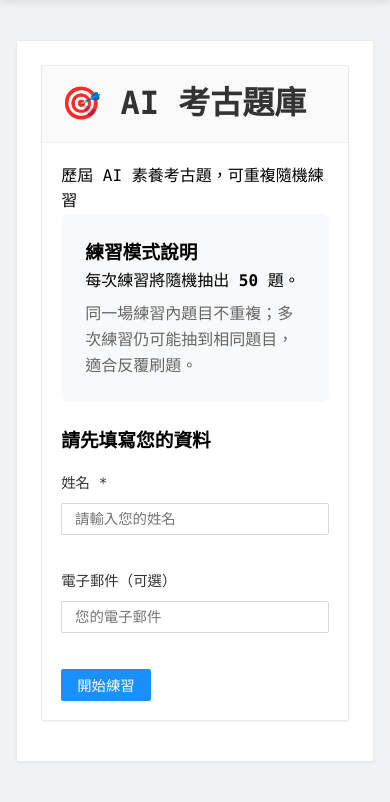
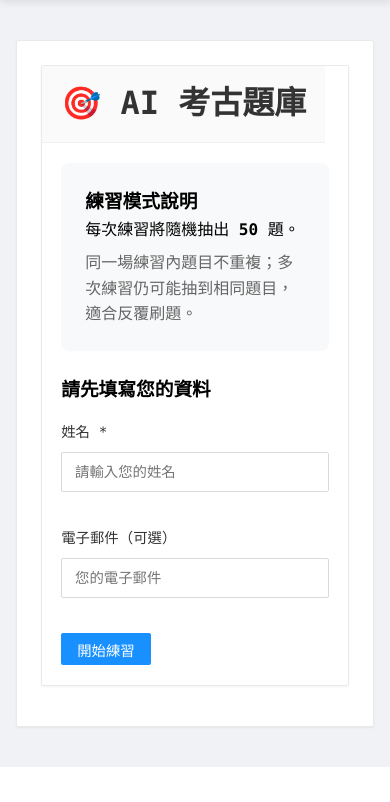
Before and after one commit to mz038197/vans_quizzes_system, a Flask app: a page that uses templates/practice_landing.html in a window 390 px wide. Shown: the part 130-932 px from the top of the page. After the commit the page ends 897 px from the top, so only its background shows below. Run offline with Flask 3, Linux system fonts and the light colour scheme; data comes from the database, SQL or seed files in the repository.

Commit message:
enhance styling and layout in practice landing and quiz management templates; add responsive design adjustments for practice landing header and title, improve list padding in quiz statistics, and refine form group input heights for better user experience

```diff
--- a/static/css/style.css
+++ b/static/css/style.css
@@ -82,6 +82,12 @@ body {
     padding: 1.5rem 2rem;
     margin-left: 220px;
     background: #f0f2f5;
+}
+
+/* 全域 reset 會清掉列表縮排，內容區恢復預設縮排 */
+.content ul,
+.content ol {
+    padding-left: 1.5rem;
 }
 
 /* 頁面標題區域 */
@@ -172,6 +178,29 @@ body {
     border: 1px solid #eaeaea;
 }
 
+/* 練習入口：寬度依標題長度伸縮，避免標題換行或過寬空白 */
+.practice-landing {
+    width: fit-content;
+    max-width: 100%;
+    min-width: min(560px, 100%);
+}
+
+.practice-landing__header {
+    width: fit-content;
+    max-width: 100%;
+}
+
+.practice-landing__title {
+    margin: 0;
+    white-space: nowrap;
+}
+
+@media (max-width: 768px) {
+    .practice-landing__title {
+        white-space: normal;
+    }
+}
+
 .form-group {
     margin-bottom: 1.2rem;
 }
@@ -188,17 +217,23 @@ body {
 .form-group textarea,
 .form-group select {
     width: 100%;
-    padding: 0.5rem 0.8rem;
+    padding: 0.45rem 0.8rem;
     border: 1px solid #d9d9d9;
     border-radius: 2px;
     font-size: 0.9rem;
     transition: all 0.2s;
-    height: 32px;
+}
+
+.form-group input,
+.form-group select {
+    height: 40px;
+    line-height: normal;
 }
 
 .form-group textarea {
     height: auto;
     min-height: 80px;
+    line-height: 1.5;
 }
 
 .form-group input[type="file"] {
--- a/templates/manage_quiz_bank.html
+++ b/templates/manage_quiz_bank.html
@@ -44,7 +44,7 @@
                 {% if category_stats %}
                 <div style="margin-top: 1.5rem;">
                     <h4>目前題數統計</h4>
-                    <ul style="line-height: 1.8;">
+                    <ul style="line-height: 1.8; padding-left: 1.5rem; margin-top: 0.5rem;">
                         {% for category, count in (category_stats or {}).items() %}
                         <li><strong>{{ category }}</strong>：{{ count }} 題</li>
                         {% endfor %}
--- a/templates/practice_landing.html
+++ b/templates/practice_landing.html
@@ -3,16 +3,12 @@
 {% block title %}{{ quiz_bank.title }} - 隨機練習{% endblock %}
 
 {% block content %}
-<div class="form-container" style="max-width: 720px;">
+<div class="form-container practice-landing">
     <div class="card">
-        <div class="card-header">
-            <h1 style="margin: 0;">🎯 {{ quiz_bank.title }}</h1>
+        <div class="card-header practice-landing__header">
+            <h1 class="practice-landing__title">🎯 {{ quiz_bank.title }}</h1>
         </div>
         <div class="card-body">
-            {% if quiz_bank.description %}
-            <p>{{ quiz_bank.description }}</p>
-            {% endif %}
-
             <div style="background: #f8f9fa; border-radius: 8px; padding: 1.5rem; margin-bottom: 1.5rem;">
                 <h3 style="margin-top: 0;">練習模式說明</h3>
                 <p style="margin-bottom: 0.5rem;">每次練習將隨機抽出 <strong>{{ quiz_bank.session_question_count }}</strong> 題。</p>
```
